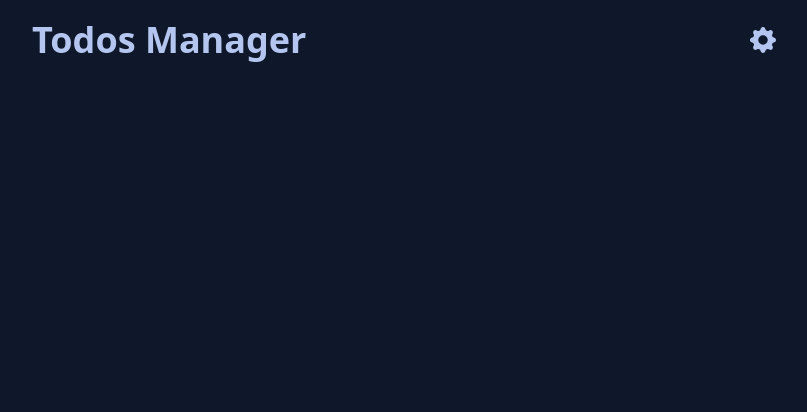
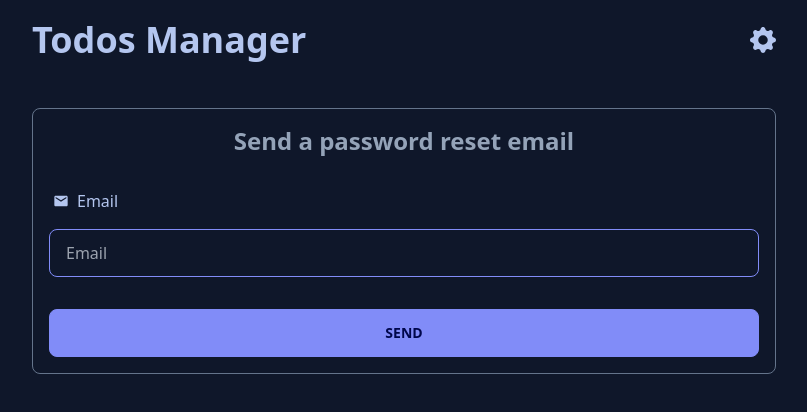
Before and after one commit to itzAmka/Task-Tarakar, a React (Vite) app: page /forgot-password in a window 1280 px wide. Shown: the top 412 px of the page, without its empty margins (236-1043 px from the left). Built offline with nearby package versions, Linux system fonts and the light colour scheme; no server answers.

Commit message:
create forgot-password page

```diff
--- a/src/App.jsx
+++ b/src/App.jsx
@@ -15,6 +15,7 @@ import Home from './pages/home';
 import Settings from './pages/settings';
 import SignIn from './pages/sign-in';
 import SignUp from './pages/sign-up';
+import ForgotPassword from './pages/forgot-password';
 
 const App = () => {
 	return (
@@ -27,6 +28,7 @@ const App = () => {
 						<Route path='/settings' element={<Settings />} />
 						<Route path='/sign-in' element={<SignIn />} />
 						<Route path='/sign-up' element={<SignUp />} />
+						<Route path='/forgot-password' element={<ForgotPassword />} />
 					</Routes>
 				</Container>
 				<ToastContainer
--- /dev/null
+++ b/src/pages/forgot-password.jsx
@@ -0,0 +1,58 @@
+import { useState } from 'react';
+import { useNavigate } from 'react-router-dom';
+import { MdEmail } from 'react-icons/md';
+import { auth } from '../config/firebase.config';
+import { sendPasswordResetEmail } from 'firebase/auth';
+
+const ForgotPassword = () => {
+	const [email, setEmail] = useState('');
+
+	const navigate = useNavigate();
+
+	const handleChange = e => {
+		setEmail(e.target.value);
+	};
+
+	const handleSubmit = async e => {
+		e.preventDefault();
+
+		if (email !== '') {
+			try {
+				await sendPasswordResetEmail(auth, email);
+				navigate('/sign-in');
+			} catch (error) {
+				console.log(error.message);
+			}
+		}
+	};
+
+	return (
+		<div className='mt-12 p-4 border border-slate-500 rounded-lg'>
+			<section>
+				<h1 className='text-2xl text-slate-400 text-center font-bold mb-6'>
+					Send a password reset email
+				</h1>
+				<form onSubmit={handleSubmit}>
+					<div className='form-control gap-2 mb-4'>
+						<label htmlFor='email' className='label justify-start gap-2'>
+							<MdEmail /> Email
+						</label>
+						<input
+							type='text'
+							id='email'
+							placeholder='Email'
+							autoComplete='email'
+							className='input input-secondary'
+							value={email}
+							onChange={handleChange}
+							required
+						/>
+					</div>
+					<button className='btn btn-secondary btn-block mt-4'>Send</button>
+				</form>
+			</section>
+		</div>
+	);
+};
+
+export default ForgotPassword;
```
